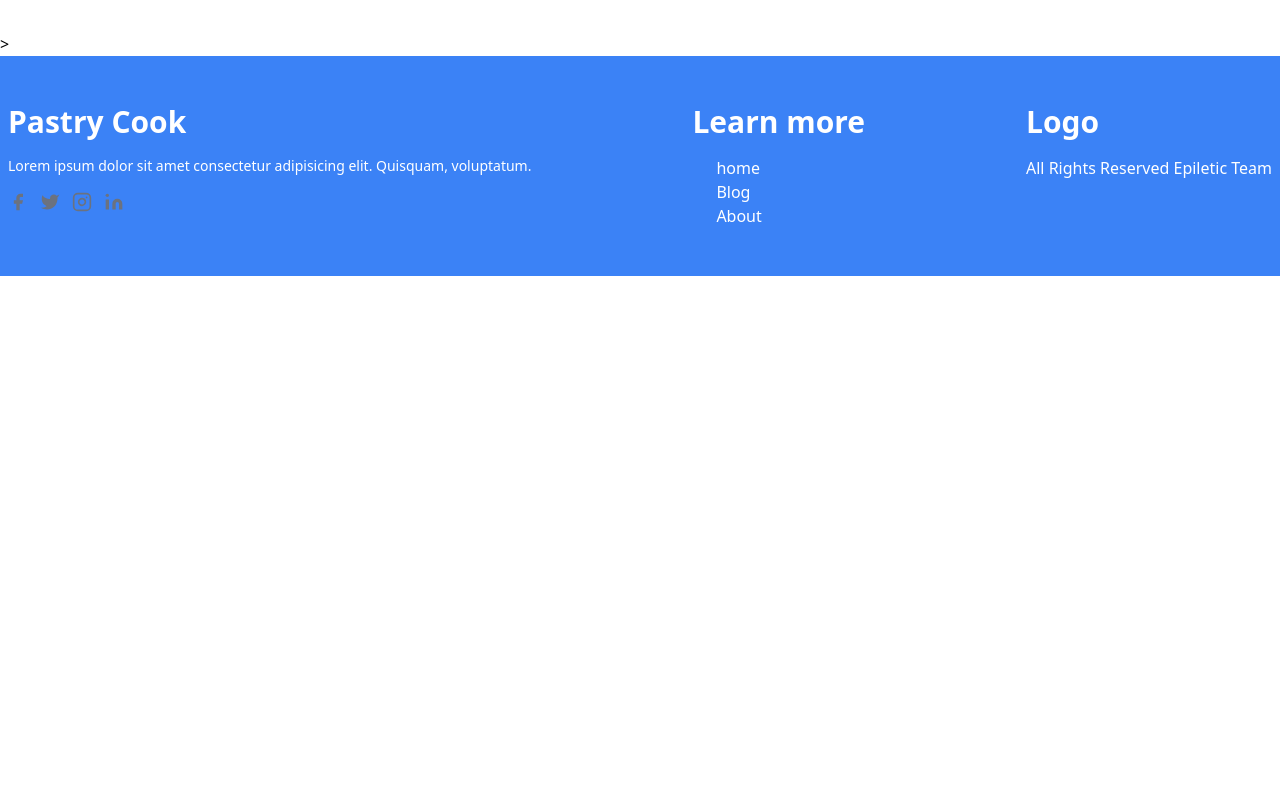
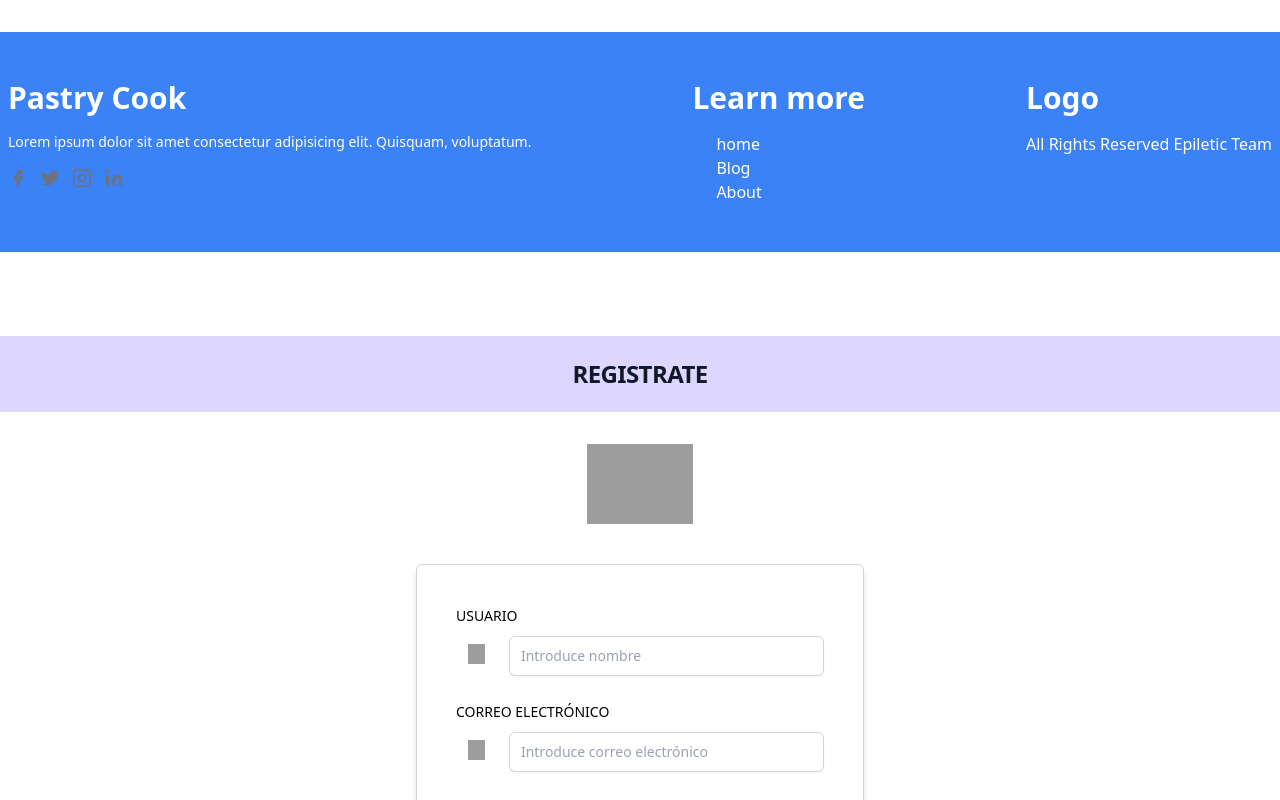
Before and after one commit to Alxx16/PROY-PastryCook, a Vue app in the folder pastrycook/: page / in a window 1280 px wide. Shown: the part 2000-2800 px from the top of the page. Before the commit the page ends 2276 px from the top, so only its background shows below. Built offline with nearby package versions, Linux system fonts and the light colour scheme; grey boxes are pictures that could not be loaded.

Commit message:
Agregando Cosas

```diff
--- a/pastrycook/src/App.vue
+++ b/pastrycook/src/App.vue
@@ -3,7 +3,8 @@
     <BoxNab/>
     <BoxTitle/>
         <BoxBody/>
->        <BoxFoot/>
+        <BoxFoot/>
+        <BoxSingUp/>
   </div>
 </template>
 
@@ -12,6 +13,7 @@ import BoxNab from './components/BoxNav.vue';
 import BoxFoot from './components/BoxFoot.vue';
 import BoxTitle from './components/BoxTitle.vue';
 import BoxBody from './components/BoxBody.vue';
+import BoxSingUp from './components/BoxSingUp.vue';
 
 export default {
   name: 'App',
@@ -19,7 +21,8 @@ export default {
     BoxNab,
     BoxFoot,
     BoxBody,
-    BoxTitle
+    BoxTitle,
+    BoxSingUp
 
   }
 }
--- /dev/null
+++ b/pastrycook/src/components/BoxLogin.vue
@@ -0,0 +1,46 @@
+<template>
+    <div class="flex min-h-full flex-1 flex-col justify-center px6 py-12">
+        <!-- class="sm:mx-auto sm:w-full sm:max-w-sm"-->
+        <div>
+            <h3 class="uppercase p-5 bg-violet-200 w-full text-center text-2xl font-bold leading-9 tracking-tight text-gray-900 mb-8">Iniciar Sesión</h3>
+            <img class="mx-auto h-20 w-auto" src="logo.png" alt="PastryCook" />
+        </div>
+
+        <div class="mt-10 md:mx-auto md:w-full md:max-w-md">
+            <form class="space-y-6 w-full p-10 rounded-md border-0 ring-gray-300 ring-1 ring-inset bg-white shadow-md " action="" method="POST">
+                    <div>
+                        <label for="user" class="uppercase block text-sm font-medium leading-6 tex.text-gray-900">Usuario</label>
+                        <div class="mt-2 flex">
+                            <span class=" py-1 px-3 py-1 mx-0 mr-3 h-10"><img src="user-3-fill.svg" class="h-5 w-5 mx-0 inline" alt=""></span>
+                            <input id="user" name="user" required="required" type="text" placeholder="Introduce nombre" class="block w-full h-10 rounded-md border-0 py-1.5 text-gray-900 px-3 py-2 shadow-sm ring-1 ring-inset ring-gray-300 placeholder:text-gray-400 focus:ring-2 focus:ring-inset focus:ring-indigo-600 sm:text-sm sm:leading-6">
+                        </div>
+                    </div>
+
+                    <div>
+
+                        <label for="password" class="uppercase block text-sm font-medium leading-6 tex.text-gray-900">Contraseña</label>
+                        <div class="mt-2 flex">
+                            <span class=" py-1 px-3 py-1 mx-0 mr-3 h-10"><img src="lock-password-fill.svg" class="h-5 w-5 mx-0 inline" alt=""></span>
+                            <input id="password" name="password" required="required" autocomplete="current-password" type="password" placeholder="Introduce contraseña" class="block w-full rounded-md border-0 py-1.5 text-gray-900 px-3 py-2 shadow-sm ring-1 ring-inset ring-gray-300 placeholder:text-gray-400 focus:ring-2 focus:ring-inset focus:ring-indigo-600 sm:text-sm sm:leading-6">
+                        </div>
+                    </div>
+                    <div class="flex justify-center">
+                        <button type="submit" class="tracking-widest uppercase w-52 rounded-md bg-indigo-600 px-3 py-1.5 text-sm font-semibold leading-6 text-white shadow-sm hover:bg-indigo-500 focus-visible:outline focus-visible:outline-2 focus-visible:outline-offset-2 focus-visible:outline-indigo-600">Iniciar Sesión</button>
+                    </div>
+
+                    <p class="mt-10 text-center text-sm text-gray-500">
+                        ¿No tienes una cuenta?
+                        <a href="#" class="font-semibold leading-6 text-indigo-600 hover:text-indigo-500">Registrate</a>
+                    </p>
+            </form>
+        </div>
+    </div>
+</template>
+
+
+<script>
+export default {
+
+}
+
+</script>
--- /dev/null
+++ b/pastrycook/src/components/BoxSingUp.vue
@@ -0,0 +1,50 @@
+<template>
+    <div class="flex min-h-full flex-1 flex-col justify-center px6 py-12">
+        <!-- class="sm:mx-auto sm:w-full sm:max-w-sm"-->
+        <div>
+            <h3 class="uppercase p-5 bg-violet-200 w-full text-center text-2xl font-bold leading-9 tracking-tight text-gray-900 mb-8">Registrate</h3>
+            <img class="mx-auto h-20 w-auto" src="logo.png" alt="PastryCook" />
+        </div>
+
+        <div class="mt-10 md:mx-auto md:w-full md:max-w-md">
+            <form class="space-y-6 w-full p-10 rounded-md border-0 ring-gray-300 ring-1 ring-inset bg-white shadow-md " action="" method="POST">
+                    <div>
+                        <label for="user" class="uppercase block text-sm font-medium leading-6 tex.text-gray-900">Usuario</label>
+                        <div class="mt-2 flex">
+                            <span class=" py-1 px-3 py-1 mx-0 mr-3 h-10"><img src="user-3-fill.svg" class="h-5 w-5 mx-0 inline" alt=""></span>
+                            <input id="user" name="user" required="required" type="text" placeholder="Introduce nombre" class="block w-full h-10 rounded-md border-0 py-1.5 text-gray-900 px-3 py-2 shadow-sm ring-1 ring-inset ring-gray-300 placeholder:text-gray-400 focus:ring-2 focus:ring-inset focus:ring-indigo-600 sm:text-sm sm:leading-6">
+                        </div>
+                    </div>
+
+                    <div>
+                        <label for="email" class="uppercase block text-sm font-medium leading-6 tex.text-gray-900">Correo Electrónico</label>
+                        <div class="mt-2 flex">
+                            <span class=" py-1 px-3 py-1 mx-0 mr-3 h-10"><img src="mail-line.svg" class="h-5 w-5 mx-0 inline" alt=""></span>
+                            <input id="email" name="email" required="required" type="email" placeholder="Introduce correo electrónico" class="block w-full rounded-md border-0 py-1.5 text-gray-900 px-3 py-2 shadow-sm ring-1 ring-inset ring-gray-300 placeholder:text-gray-400 focus:ring-2 focus:ring-inset focus:ring-indigo-600 sm:text-sm sm:leading-6">
+                        </div>
+                    </div>
+
+                    <div>
+
+                        <label for="password" class="uppercase block text-sm font-medium leading-6 tex.text-gray-900">Contraseña</label>
+                        <div class="mt-2 flex">
+                            <span class=" py-1 px-3 py-1 mx-0 mr-3 h-10"><img src="lock-password-fill.svg" class="h-5 w-5 mx-0 inline" alt=""></span>
+                            <input id="password" name="password" required="required" type="password" placeholder="Introduce contraseña" class="block w-full rounded-md border-0 py-1.5 text-gray-900 px-3 py-2 shadow-sm ring-1 ring-inset ring-gray-300 placeholder:text-gray-400 focus:ring-2 focus:ring-inset focus:ring-indigo-600 sm:text-sm sm:leading-6">
+                        </div>
+                    </div>
+                    <div class="flex justify-center">
+                        <button type="submit" class="tracking-widest uppercase w-52 rounded-md bg-indigo-600 px-3 py-1.5 text-sm font-semibold leading-6 text-white shadow-sm hover:bg-indigo-500 focus-visible:outline focus-visible:outline-2 focus-visible:outline-offset-2 focus-visible:outline-indigo-600">Registrarse</button>
+                    </div>
+            </form>
+        </div>
+    </div>
+</template>
+
+
+
+<script>
+export default {
+
+}
+
+</script>
```
Also changed, not shown: 1 other file (tests, documents, lock files or other folders).
